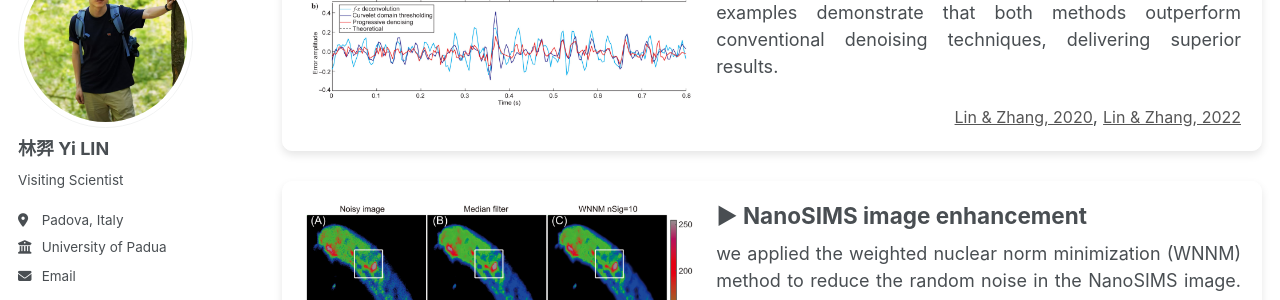
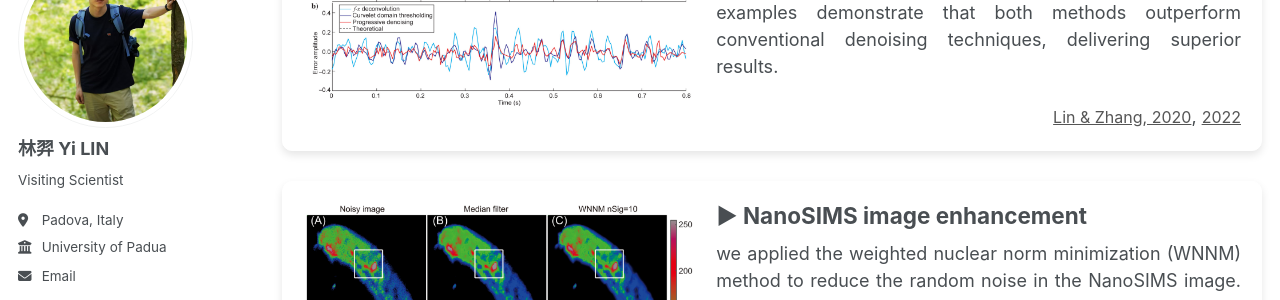
Before and after one commit to nicklinyi/nicklinyi.github.io, a Jekyll site: the page built from _pages/projects.html, in a window 1280 px wide and 900 px high, scrolled down 1229 px. Shown: the part 153-453 px from the top of the window. Built offline with Jekyll 4.4.1, drawn with Linux system fonts in a browser that asks for light colours; some web fonts are replaced.

Commit message:
Update projects.html

```diff
--- a/_pages/projects.html
+++ b/_pages/projects.html
@@ -42,7 +42,7 @@ wave splitting intensity data to explore the anisotropic characteristics of the
       conventional denoising techniques, delivering superior results.</p>
     <p style="text-align: right; margin-top: 0px;margin-bottom: 0px;">
       <a href="https://doi.org/10.1190/geo2019-0010.1" target="_blank" style="text-decoration: underline; color: #555555; font-size: 16px;">Lin & Zhang, 2020</a>,
-      <a href="https://doi.org/10.1109/TGRS.2020.3047633" target="_blank" style="text-decoration: underline; color: #555555; font-size: 16px;">Lin & Zhang, 2022</a>
+      <a href="https://doi.org/10.1109/TGRS.2020.3047633" target="_blank" style="text-decoration: underline; color: #555555; font-size: 16px;"> 2022</a>
     </p>
   </div>
 </div>
```
